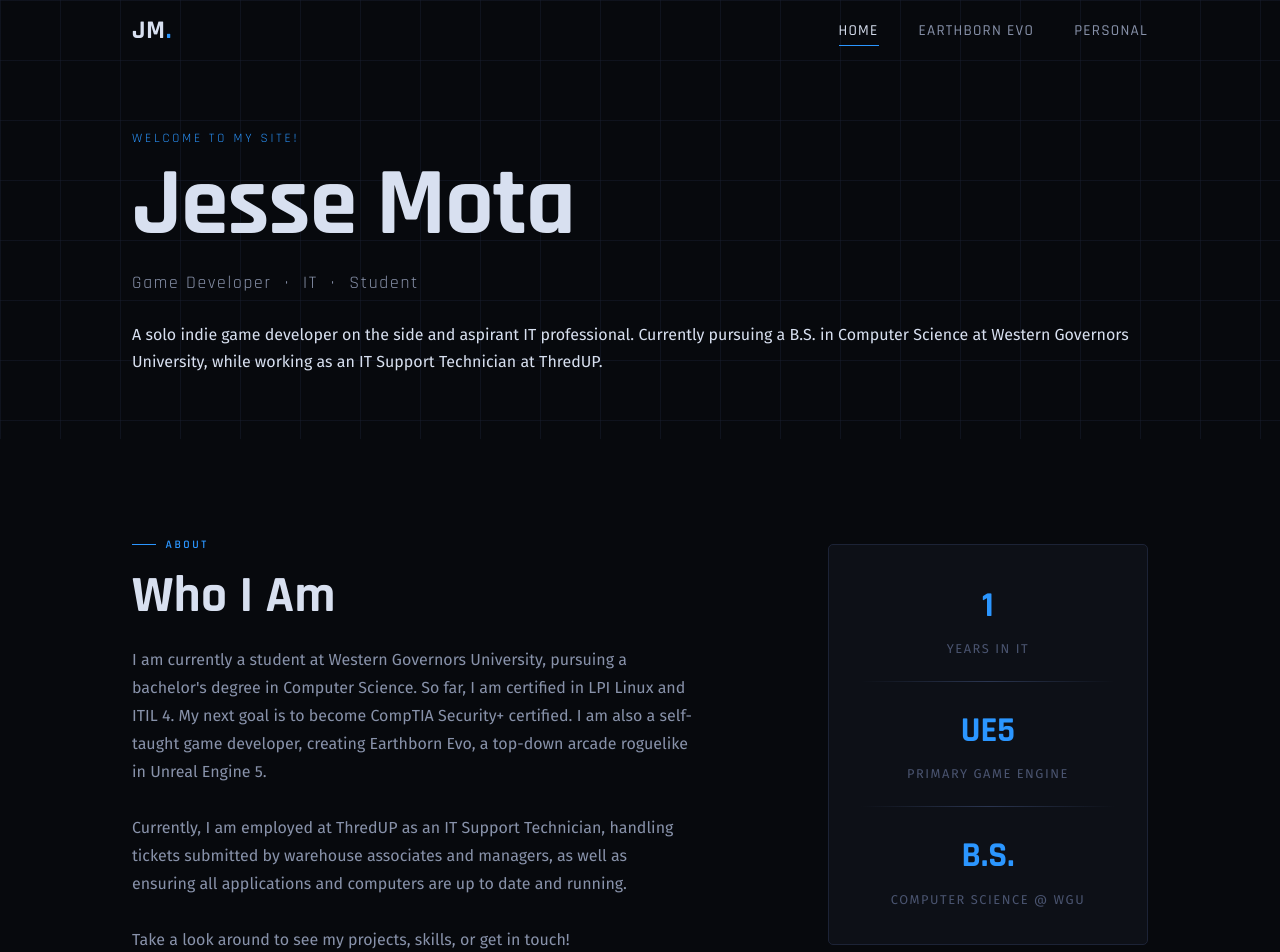
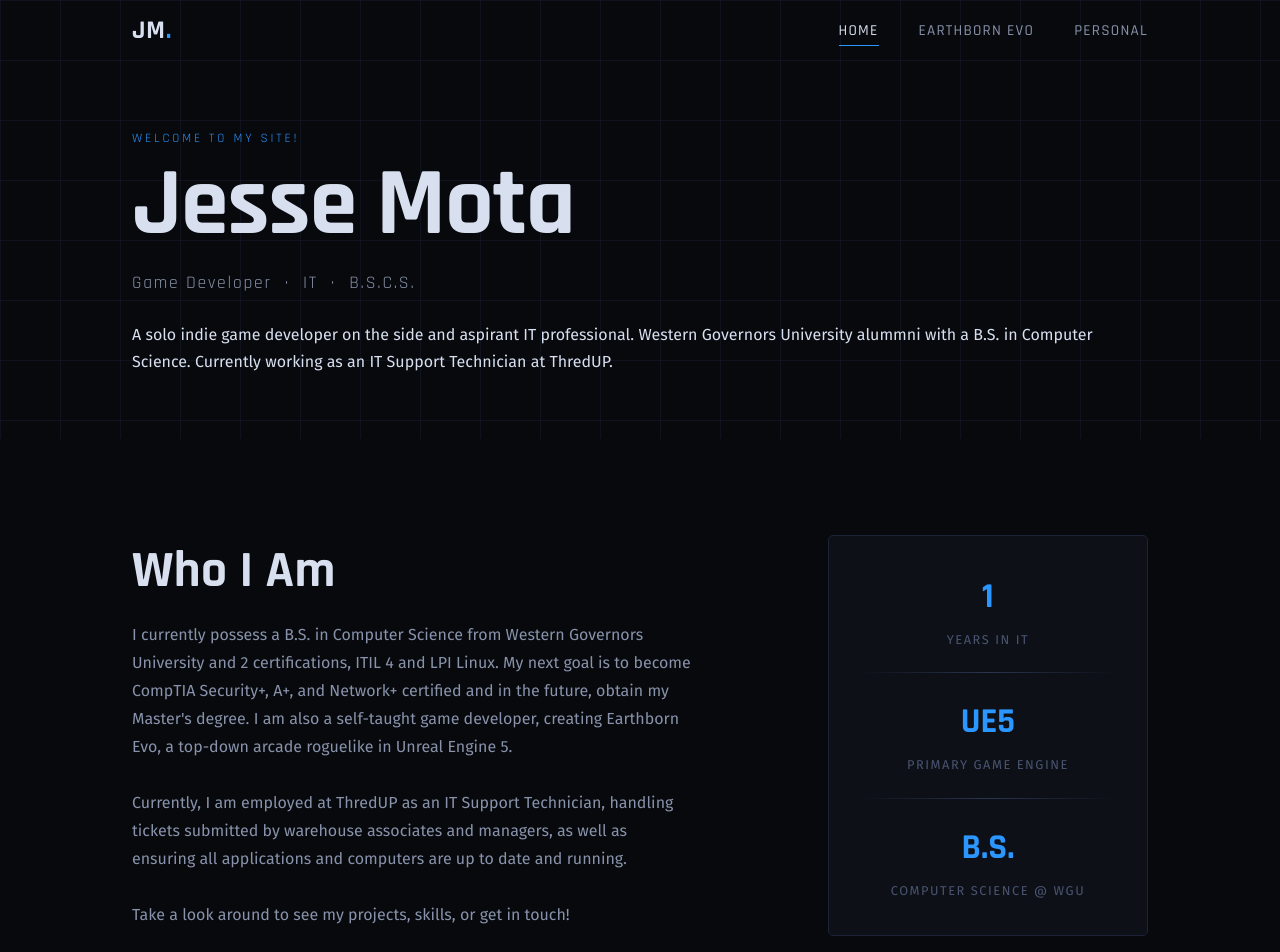
Before and after one commit to jessem836/jm-studio-site, a Vue app: page /#/ in a window 1280 px wide. Shown: the top 952 px of the page. Built offline with nearby package versions, Linux system fonts and the light colour scheme.

Commit message:
Updated dev diary

```diff
--- a/src/style.css
+++ b/src/style.css
@@ -8,7 +8,6 @@
   --border-mid:  #2a3550;
   --accent:        #2b96ff;
   --accent-dim:    rgba(43, 150, 255, 0.1);
-  --accent-glow:   rgba(43, 150, 255, 0.3);
   --accent-bright: #5aadff;
   --text:        #d8e0f0;
   --text-muted:  #8892aa;
@@ -54,26 +53,6 @@ ul { list-style: none; }
 /* ── Sections ─────────────────────────────────────────────── */
 .section { padding: 6rem 0; }
 
-.section-label {
-  font-family: 'Rajdhani', sans-serif;
-  font-size: 0.72rem;
-  font-weight: 600;
-  letter-spacing: 0.22em;
-  text-transform: uppercase;
-  color: var(--accent);
-  display: flex;
-  align-items: center;
-  gap: 0.6rem;
-  margin-bottom: 0.8rem;
-}
-.section-label::before {
-  content: '';
-  display: block;
-  width: 24px;
-  height: 1px;
-  background: var(--accent);
-}
-
 .section-title {
   font-size: clamp(2rem, 4.5vw, 3.2rem);
   font-weight: 700;
@@ -104,7 +83,7 @@ ul { list-style: none; }
 .btn-primary:hover {
   background: var(--accent-bright);
   box-shadow: 0 4px 24px var(--accent-glow);
-  color: #ffffff;
+
 }
 .btn-ghost {
   background: transparent;
--- a/src/views/CodexView.vue
+++ b/src/views/CodexView.vue
@@ -5,7 +5,6 @@
     <section class="codex-hero">
       <div class="codex-hero-grid"></div>
       <div class="container codex-hero-content">
-        <p class="section-label">Earthborn Evo</p>
         <h1 class="codex-title">CODEX</h1>
         <p class="codex-sub">Lore Archives &amp; Enemy Intelligence</p>
       </div>
@@ -37,7 +36,6 @@
     <!-- ═══════════════ LORE ═══════════════ -->
     <section v-show="activeTab === 'lore'" class="section">
       <div class="container">
-        <p class="section-label">Lore &amp; World</p>
         <h2 class="section-title">Lore Archives</h2>
         <p class="codex-intro">
           Classified intel recovered from the UES. Expand each entry to read.
@@ -76,7 +74,6 @@
     <!-- ═══════════════ ENEMY CODEX ═══════════════ -->
     <section v-show="activeTab === 'enemies'" class="section">
       <div class="container">
-        <p class="section-label">Threat Assessment</p>
         <h2 class="section-title">Enemy Codex</h2>
         <p class="codex-intro">
           Catalogued Xiual units encountered in combat. Select an entry for a full report.
@@ -169,7 +166,6 @@
     <!-- ═══════════════ ALLY CODEX ═══════════════ -->
 <section v-show="activeTab === 'allies'" class="section">
   <div class="container">
-    <p class="section-label">UES Intelligence</p>
     <h2 class="section-title">Ally Codex</h2>
     <p class="codex-intro">
       Project: Evo fighter and strike-craft units. Select an entry for a full report. (WIP Check back soon!)
--- a/src/views/EarthbornView.vue
+++ b/src/views/EarthbornView.vue
@@ -19,7 +19,6 @@
 
     <section class="section">
       <div class="container">
-        <p class="section-label">Lore</p>
         <h2 class="section-title">Earthborn Evo Codex</h2>
 
         <RouterLink to="/codex" class="preview-card preview-game">
@@ -40,7 +39,6 @@
     <!-- ═══════════════ MECHANICS ═══════════════ -->
     <section class="section">
       <div class="container">
-        <p class="section-label">Gameplay</p>
         <h2 class="section-title">Core Mechanics</h2>
         <div class="mechanics-grid">
           <div class="mechanic-card" v-for="m in mechanics" :key="m.title">
@@ -57,7 +55,6 @@
     <!-- ═══════════════ DEV NOTES ═══════════════ -->
     <section class="section">
       <div class="container">
-        <p class="section-label">Dev Blog</p>
         <h2 class="section-title">Dev Notes</h2>
         <p class="dev-intro">
           Progess updates as well as notes during development.
@@ -84,7 +81,6 @@
     <!-- ═══════════════ Screenshots ═══════════════ -->
     <section class="section eb-sc-section">
       <div class="container">
-        <p class="section-label">Screenshots</p>
         <h2 class="section-title">Images for Dev Notes</h2>
         <p class="dev-intro">
           Screenshots from each Dev Note.
@@ -144,6 +140,12 @@ const mechanics = [
 ]
 
 const devNotes = [
+  {
+    date: 'August 2026',
+    tag: 'Difficulty',
+    title: 'Threat Escalation and Difficulty',
+    body: 'Before loading into the game, you are prompted to select a rank: Ensing, Captain, or Admiral. Each rank increases the difficulty of the game and how fast the Threat Escalation Level (1-7) rises. The Threat Escalation Level increases the amount of bonuses enemies receive per round.'
+  },
  {
     date: 'June 2026',
     tag: 'Progression',
@@ -167,7 +169,8 @@ const devNotes = [
 const screenshots = [
   { title: 'Solar Hazard',            src: new URL('/img/dev/DevImg_1.jpg', import.meta.url).href },
   { title: 'Command Center',          src: new URL('/img/dev/DevImg_2.jpg', import.meta.url).href },
-]
+  { title: 'Difficulty',              src: new URL('/img/dev/DevImg_3.jpg', import.meta.url).href }
+];
 
 const currentIndex = ref(-1);
 
--- a/src/views/HomeView.vue
+++ b/src/views/HomeView.vue
@@ -6,9 +6,9 @@
       <div class="container ph-content">
         <p class="hero-eyebrow">Welcome to my site!</p>
         <h1 class="ph-title">Jesse Mota</h1>
-        <p class="ph-sub">Game Developer&nbsp;&nbsp;·&nbsp;&nbsp;IT&nbsp;&nbsp;·&nbsp;&nbsp;Student</p>
+        <p class="ph-sub">Game Developer&nbsp;&nbsp;·&nbsp;&nbsp;IT&nbsp;&nbsp;·&nbsp;&nbsp;B.S.C.S.</p>
         <p class="hero-body">
-          A solo indie game developer on the side and aspirant IT professional. Currently pursuing a B.S. in Computer Science at Western Governors University, while working as an IT Support Technician at ThredUP.
+          A solo indie game developer on the side and aspirant IT professional. Western Governors University alummni with a B.S. in Computer Science. Currently working as an IT Support Technician at ThredUP.
         </p>
       </div>
     </section>
@@ -18,12 +18,11 @@
       <div class="container">
         <div class="about-grid">
           <div class="about-text">
-            <p class="section-label">About</p>
             <h2 class="section-title">Who I Am</h2>
             <p class="about-body">
-             I am currently a student at Western Governors University, pursuing a bachelor's degree in Computer Science.
-             So far, I am certified in LPI Linux and ITIL 4. My next goal is to become CompTIA Security+ certified. I am also a self-taught
-             game developer, creating Earthborn Evo, a top-down arcade roguelike in Unreal Engine 5.
+             I currently possess a B.S. in Computer Science from Western Governors University and 2 certifications, ITIL 4 and LPI Linux.
+             My next goal is to become CompTIA Security+, A+, and Network+ certified and in the future, obtain my Master's degree.
+             I am also a self-taught game developer, creating Earthborn Evo, a top-down arcade roguelike in Unreal Engine 5.
              <br><br>
              Currently, I am employed at ThredUP as an IT Support Technician,
              handling tickets submitted by warehouse associates and managers, as well as ensuring all applications and computers are up to date and running.
@@ -53,12 +52,10 @@
       </div>
     </section>
 
+    <!-- ═══════════════ SKILLS ═══════════════ -->
     <div class="container"><div class="divider"></div></div>
-
-    <!-- ═══════════════ SKILLS ═══════════════ -->
     <section class="section skills-section">
       <div class="container">
-        <p class="section-label">Capabilities</p>
         <h2 class="section-title">Skills & Certs</h2>
         <div class="skills-grid">
           <div v-for="skill in skills" :key="skill.name" class="skill-card">
@@ -76,7 +73,6 @@
     <!-- ═══════════════ PAGE PREVIEWS ═══════════════ -->
     <section class="section previews-section">
       <div class="container">
-        <p class="section-label">Explore</p>
         <h2 class="section-title">What's Here</h2>
         <div class="previews-grid">
 
@@ -110,7 +106,6 @@
     <section id="contact" class="section contact-section">
       <div class="container">
         <div class="contact-inner">
-          <p class="section-label">Get In Touch</p>
           <h2 class="section-title">Contact</h2>
           <p class="contact-sub">
             Have a question or want to get in touch?
@@ -167,8 +162,8 @@ const skills = [
   position: absolute;
   inset: 0;
   background-image:
-    linear-gradient(rgba(28, 35, 54, 0.4) 1px, transparent 1px),
-    linear-gradient(90deg, rgba(28, 35, 54, 0.4) 1px, transparent 1px);
+  linear-gradient(rgba(28, 35, 54, 0.4) 1px, transparent 1px),
+  linear-gradient(90deg, rgba(28, 35, 54, 0.4) 1px, transparent 1px);
   background-size: 60px 60px;
 }
 .ph-content {
--- a/src/views/PersonalView.vue
+++ b/src/views/PersonalView.vue
@@ -17,7 +17,6 @@
     <!-- ═══════════════ ABOUT ═══════════════ -->
     <section class="section">
       <div class="container">
-        <p class="section-label">personal</p>
         <h2 class="section-title">Hobbies</h2>
         <div class="about-extended">
           <div class="about-block">
@@ -57,7 +56,6 @@
 <!-- ═══════════════ NATIONAL PARKS ═══════════════ -->
     <section class="section">
       <div class="container">
-        <p class="section-label">Photography</p>
         <h2 class="section-title">National Parks</h2>
         <p class="gallery-intro">
           Highlights of my favorite pictures taken at various National Parks.
@@ -102,7 +100,6 @@
     <!-- ═══════════════ MINIFIGS ═══════════════ -->
     <section class="section">
       <div class="container">
-        <p class="section-label">Collection</p>
         <h2 class="section-title">Minifigs</h2>
         <p class="gallery-intro">
           A small selection of painted minifigs.
```
Also changed, not shown: img/dev/DevImg_3.JPG (added).
